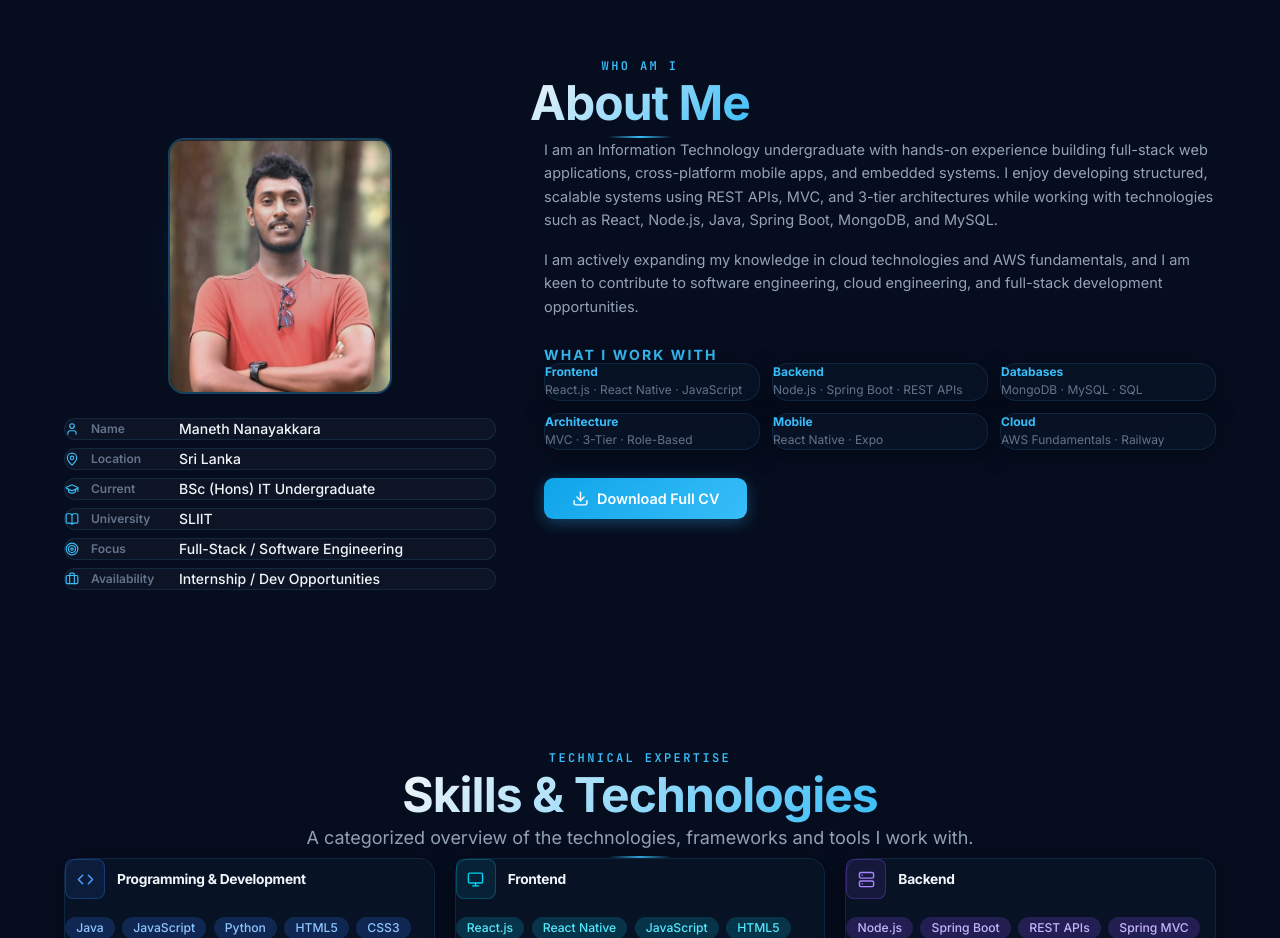
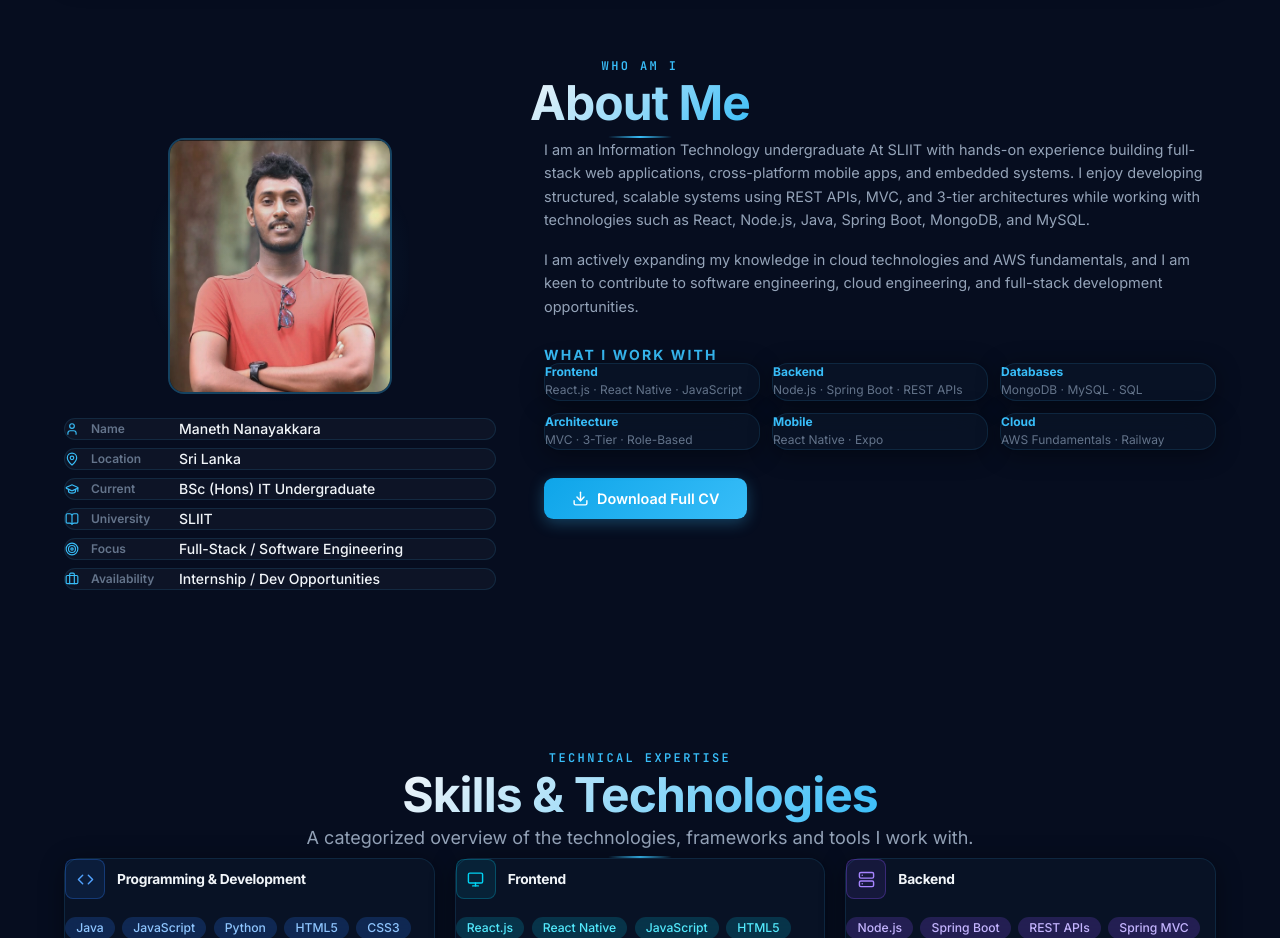
Before and after one commit to Sriyan559/Maneth-Portfolio, a React (Vite) app: page / in a window 1280 px wide. Shown: the part 1000-1938 px from the top of the page. Built offline with nearby package versions, Linux system fonts and the light colour scheme.

Commit message:
feat: update aboutText to include university details in portfolio profile

```diff
--- a/src/data/portfolio.js
+++ b/src/data/portfolio.js
@@ -35,7 +35,7 @@ export const profile = {
 
   // ── About ────────────────────────────────────────────────
   aboutText: [
-    "I am an Information Technology undergraduate with hands-on experience building full-stack web applications, cross-platform mobile apps, and embedded systems. I enjoy developing structured, scalable systems using REST APIs, MVC, and 3-tier architectures while working with technologies such as React, Node.js, Java, Spring Boot, MongoDB, and MySQL.",
+    "I am an Information Technology undergraduate At SLIIT with hands-on experience building full-stack web applications, cross-platform mobile apps, and embedded systems. I enjoy developing structured, scalable systems using REST APIs, MVC, and 3-tier architectures while working with technologies such as React, Node.js, Java, Spring Boot, MongoDB, and MySQL.",
     "I am actively expanding my knowledge in cloud technologies and AWS fundamentals, and I am keen to contribute to software engineering, cloud engineering, and full-stack development opportunities.",
   ],
 
```
